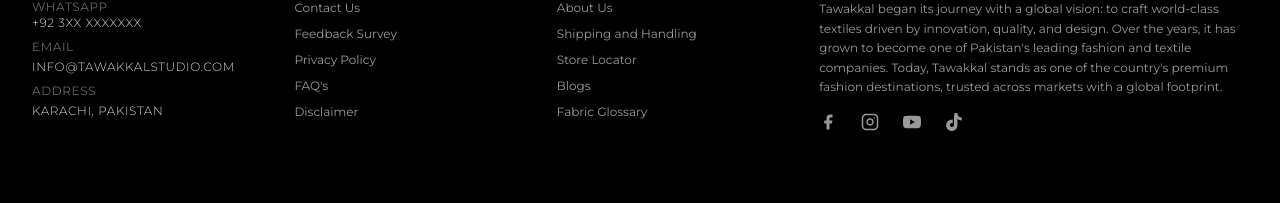
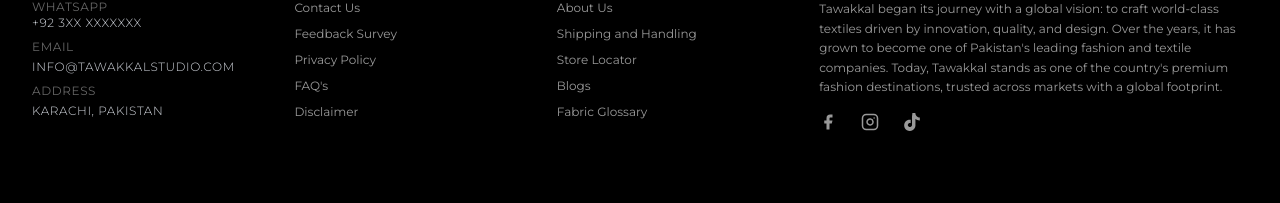
Before and after one commit to armanh148/tawakkal-frontend, a React (Vite) app: page /auth in a window 1280 px wide. Shown: the part 943-1146 px from the top of the page. Built offline with nearby package versions, Linux system fonts and the light colour scheme; no server answers; a web font is replaced by a local one.

Commit message:
Remove Youtube from footer social links

```diff
--- a/src/components/Footer.jsx
+++ b/src/components/Footer.jsx
@@ -9,11 +9,6 @@
   Instagram: () => (
     <svg xmlns="http://www.w3.org/2000/svg" width="18" height="18" viewBox="0 0 24 24" fill="none" stroke="currentColor" strokeWidth="2" strokeLinecap="round" strokeLinejoin="round">
       <rect x="2" y="2" width="20" height="20" rx="5" ry="5"/><path d="M16 11.37A4 4 0 1 1 12.63 8 4 4 0 0 1 16 11.37z"/><line x1="17.5" y1="6.5" x2="17.51" y2="6.5"/>
-    </svg>
-  ),
-  Youtube: () => (
-    <svg xmlns="http://www.w3.org/2000/svg" width="18" height="18" viewBox="0 0 24 24" fill="currentColor">
-      <path d="M23.498 6.186a3.016 3.016 0 0 0-2.122-2.136C19.505 3.545 12 3.545 12 3.545s-7.505 0-9.377.505A3.017 3.017 0 0 0 .502 6.186C0 8.07 0 12 0 12s0 3.93.502 5.814a3.016 3.016 0 0 0 2.122 2.136c1.871.505 9.376.505 9.376.505s7.505 0 9.377-.505a3.015 3.015 0 0 0 2.122-2.136C24 15.93 24 12 24 12s0-3.93-.502-5.814zM9.545 15.568V8.432L15.818 12l-6.273 3.568z"/>
     </svg>
   ),
   TikTok: () => (
@@ -81,7 +76,6 @@
             <div className="mt-4 flex space-x-6 text-white/60">
               <a href="#" className="hover:text-gold transition-colors"><SocialIcons.Facebook /></a>
               <a href="#" className="hover:text-gold transition-colors"><SocialIcons.Instagram /></a>
-              <a href="#" className="hover:text-gold transition-colors"><SocialIcons.Youtube /></a>
               <a href="#" className="hover:text-gold transition-colors"><SocialIcons.TikTok /></a>
             </div>
           </div>
```
